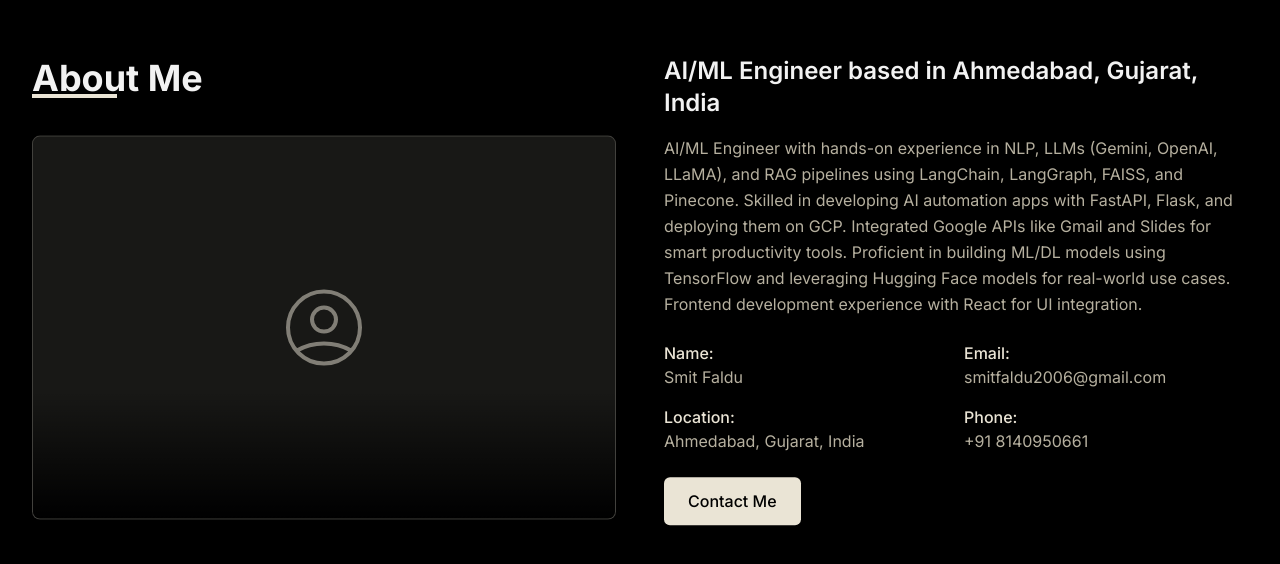
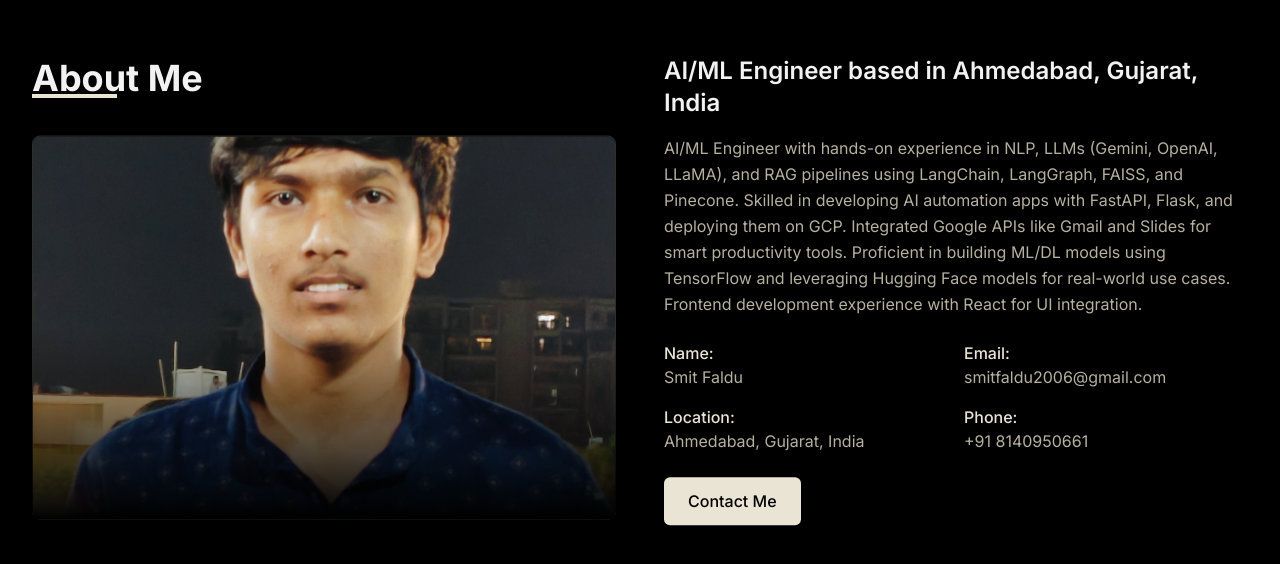
Before and after one commit to smit-faldu/portfolio, a Next.js app: page / in a window 1280 px wide. Shown: the part 918-1482 px from the top of the page. Built offline with nearby package versions, Linux system fonts and the light colour scheme.

Commit message:
error fix 2

```diff
--- a/src/components/sections/About.tsx
+++ b/src/components/sections/About.tsx
@@ -1,6 +1,7 @@
 'use client';
 
 import { useEffect, useRef, useState } from 'react';
+import Image from 'next/image';
 import { motion, useScroll, useTransform } from 'framer-motion';
 import { parseResume } from '../../utils/resumeParser';
 
@@ -60,32 +61,16 @@ const About = () => {
               y: y1,
               x: mousePosition.x * -20 // Subtle mouse movement effect
             }}
+            className="relative w-full h-80 md:h-96"
           >
-            <div className="relative w-full h-80 md:h-96 rounded-lg overflow-hidden bg-accent bg-opacity-10 border border-accent border-opacity-20">
-              <motion.div
-                className="absolute inset-0 flex items-center justify-center text-accent"
-                style={{
-                  x: mousePosition.x * 30, // More pronounced movement for the icon
-                  y: mousePosition.y * 30
-                }}
-              >
-                <svg
-                  xmlns="http://www.w3.org/2000/svg"
-                  className="h-24 w-24 opacity-50"
-                  fill="none"
-                  viewBox="0 0 24 24"
-                  stroke="currentColor"
-                >
-                  <path
-                    strokeLinecap="round"
-                    strokeLinejoin="round"
-                    strokeWidth={1}
-                    d="M5.121 17.804A13.937 13.937 0 0112 16c2.5 0 4.847.655 6.879 1.804M15 10a3 3 0 11-6 0 3 3 0 016 0zm6 2a9 9 0 11-18 0 9 9 0 0118 0z"
-                  />
-                </svg>
-              </motion.div>
-              <div className="absolute bottom-0 left-0 right-0 bg-gradient-to-t from-background to-transparent h-1/3"></div>
-            </div>
+            <Image
+              src="/profile.jpg"
+              alt={`A photo of ${resumeData.name}`}
+              fill
+              className="rounded-lg border border-accent border-opacity-20 object-cover object-center shadow-lg"
+              priority
+            />
+            <div className="absolute inset-0 rounded-lg bg-gradient-to-t from-background via-transparent to-transparent"></div>
           </motion.div>
 
           <motion.div
```
Also changed, not shown: public/profile.jpg (added).
